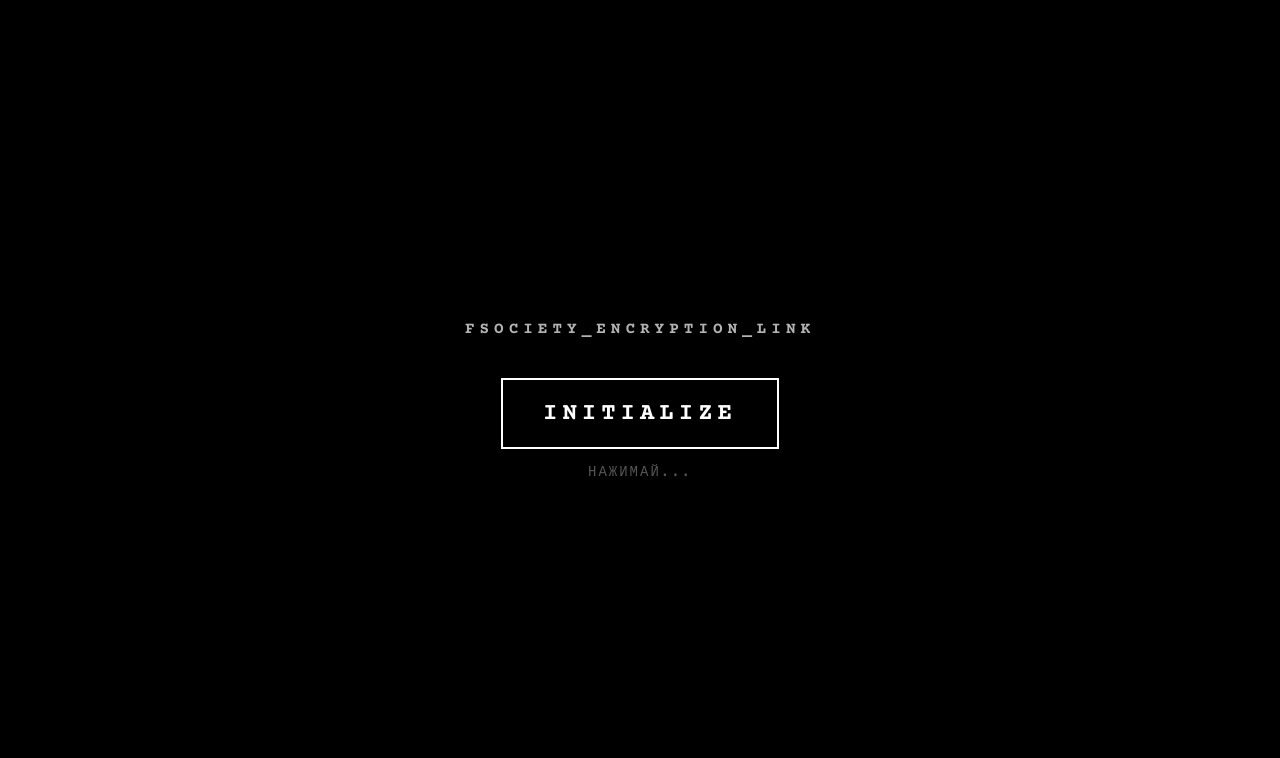
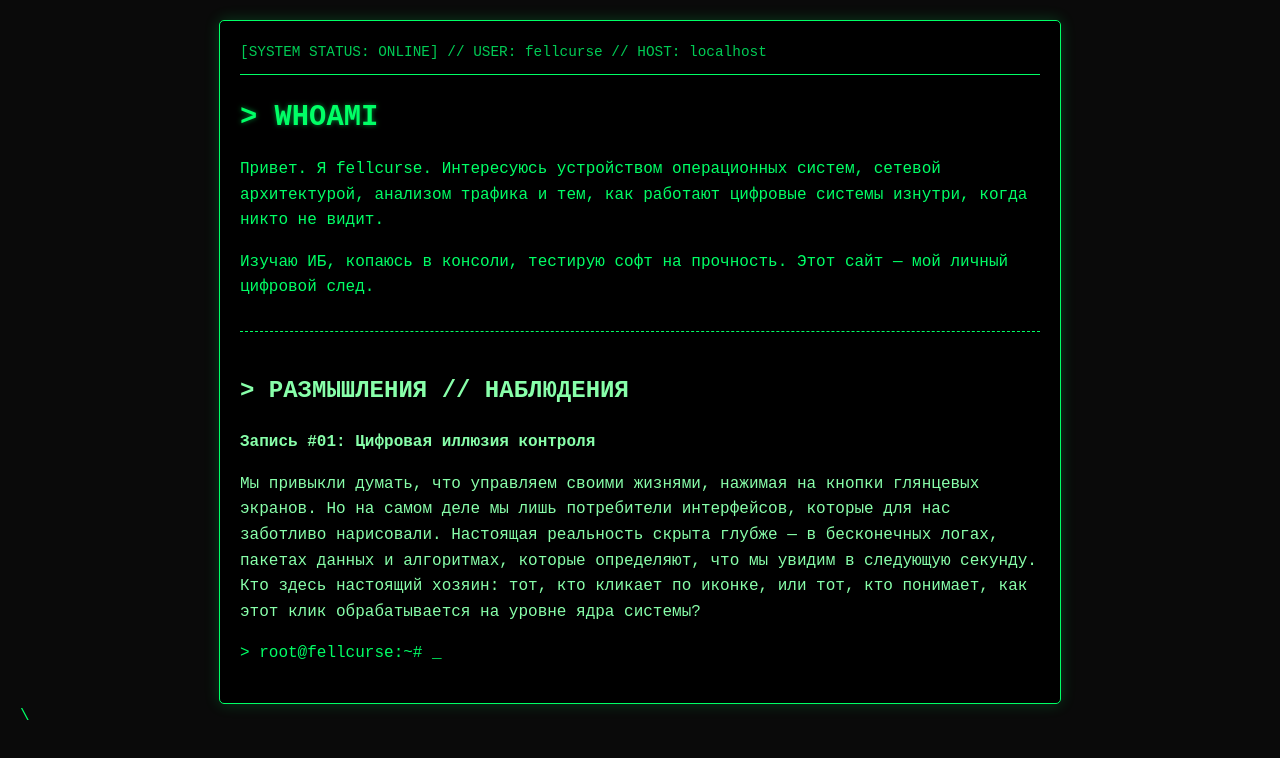
Before and after one commit to mentai2404/terminal-cas, a plain HTML site: page index.html in a window 1280 px wide. Drawn offline with nearby package versions, Linux system fonts and the light colour scheme.

Commit message:
Update index.html

```diff
--- a/index.html
+++ b/index.html
@@ -1,191 +1,80 @@
 <!DOCTYPE html>
-<html lang="en">
+<html lang="ru">
 <head>
     <meta charset="UTF-8">
     <meta name="viewport" content="width=device-width, initial-scale=1.0">
-    <title>FSOCIETY // ALERT</title>
+    <title>fellcurse // terminal</title>
     <style>
-        @import url('https://fonts.googleapis.com/css2?family=Courier+Prime:wght@700&display=swap');
-        * { box-sizing: border-box; margin: 0; padding: 0; cursor: crosshair; }
-
         body {
-            background-color: #000;
-            color: #fff;
-            font-family: 'Courier Prime', monospace;
-            height: 100vh;
-            overflow: hidden;
-            display: flex;
-            align-items: center;
-            justify-content: center;
+            background-color: #0a0a0a;
+            color: #00ff66;
+            font-family: 'Courier New', Courier, monospace;
+            padding: 20px;
+            margin: 0;
+            line-height: 1.6;
         }
-
-        /* Жесткий глитч и тряска */
-        .glitch-screen {
-            display: none;
-            width: 100%;
-            height: 100%;
-            flex-direction: column;
-            align-items: center;
-            justify-content: center;
-            background: #000;
-            animation: shake 0.03s infinite;
+        .terminal {
+            max-width: 800px;
+            margin: 0 auto;
+            background-color: #000000;
+            border: 1px solid #00ff66;
+            box-shadow: 0 0 15px rgba(0, 255, 102, 0.2);
+            padding: 20px;
+            border-radius: 5px;
         }
-
-        @keyframes shake {
-            0% { transform: translate(2px, 2px); filter: invert(0); }
-            25% { transform: translate(-3px, -2px); }
-            50% { transform: translate(1px, -1px); filter: invert(1); }
-            75% { transform: translate(-2px, 2px); }
-            100% { transform: translate(2px, -2px); }
+        .header {
+            border-bottom: 1px solid #00ff66;
+            padding-bottom: 10px;
+            margin-bottom: 20px;
+            color: #00cc55;
+            font-size: 0.9em;
         }
-
-        /* Экран входа */
-        #intro {
-            position: fixed; top: 0; left: 0; width: 100%; height: 100%;
-            background: #000; display: flex; flex-direction: column;
-            align-items: center; justify-content: center; z-index: 100;
+        h1 {
+            font-size: 1.8em;
+            margin: 0 0 10px 0;
+            text-shadow: 0 0 5px rgba(0, 255, 102, 0.5);
         }
-
-        .btn-container {
-            display: flex;
-            flex-direction: column;
-            align-items: center;
-            gap: 15px;
+        .bio-section {
+            margin-bottom: 30px;
         }
-
-        .start-btn {
-            border: 2px solid #fff;
-            padding: 20px 40px;
-            color: #fff;
-            font-size: 1.5rem;
-            text-decoration: none;
-            text-transform: uppercase;
-            letter-spacing: 5px;
-            cursor: pointer;
-            transition: 0.2s;
+        .essay-section {
+            border-top: 1px dashed #00ff66;
+            padding-top: 20px;
+            color: #88ffaa;
         }
-
-        .start-btn:hover { background: #fff; color: #000; }
-
-        .hint-text {
-            color: #555;
-            font-size: 14px;
-            text-transform: uppercase;
-            letter-spacing: 2px;
-            animation: blink 1s infinite;
+        .blink {
+            animation: blinker 1s linear infinite;
         }
-
-        @keyframes blink { 50% { opacity: 0; } }
-
-        /* Маска fsociety */
-        .fsociety-mask {
-            font-size: 6px;
-            line-height: 7px;
-            white-space: pre;
-            margin-bottom: 40px;
-            text-shadow: 0 0 15px #fff;
-        }
-
-        .links-grid {
-            display: grid;
-            grid-template-columns: 1fr;
-            gap: 20px;
-            width: 80%;
-            max-width: 400px;
-            z-index: 10;
-        }
-
-        .btn {
-            border: 1px solid #fff;
-            padding: 20px;
-            color: #fff;
-            text-decoration: none;
-            text-align: center;
-            font-weight: bold;
-            background: rgba(0,0,0,0.8);
-            font-size: 1.2rem;
-        }
-
-        .btn span { display: block; font-size: 10px; opacity: 0.5; margin-top: 5px; }
-
-        .danger-text {
-            color: #ff0000;
-            font-weight: bold;
-            margin-top: 30px;
-            font-size: 14px;
-            letter-spacing: 3px;
+        @keyframes blinker {
+            50% { opacity: 0; }
         }
     </style>
 </head>
 <body>
 
-    <div id="intro">
-        <div style="margin-bottom: 40px; letter-spacing: 5px; opacity: 0.7;">FSOCIETY_ENCRYPTION_LINK</div>
-        <div class="btn-container">
-            <div class="start-btn" onclick="triggerOverload()">INITIALIZE</div>
-            <div class="hint-text">Нажимай...</div>
-        </div>
+<div class="terminal">
+    <div class="header">
+        [SYSTEM STATUS: ONLINE] // USER: fellcurse // HOST: localhost
     </div>
 
-    <div class="glitch-screen" id="main">
-        <div class="fsociety-mask">
-⣿⠛⠛⠛⠛⠛⠛⠛⠛⠛⠛⣛⣛⣛⣛⣛⣛⣛⣛⡛⠛⠛⠛⠛⠛⠛⠛⠛⠛⣿
-⣿⠀⠀⠀⠀⢀⣠⣤⣶⣿⣿⣿⣿⣿⣿⣿⣿⣿⣿⣿⣿⣶⣦⣤⣀⠀⠀⠀⠀⣿
-⣿⠀⠀⣠⣾⣿⣿⣿⣿⣿⣿⣿⣿⣿⣿⣿⣿⣿⣿⣿⣿⣿⣿⣿⣿⣷⣤⡀⠀⣿
-⣿⣠⣾⣿⣿⣿⣿⣿⣿⣿⣿⣿⣿⣿⣿⣿⣿⣿⣿⣿⣿⣿⣿⣿⣿⣿⣿⣿⣤⣿
-⣿⣿⣿⣿⣿⣿⣿⣿⣿⣿⣿⣿⣿⣿⣿⣿⣿⣿⣿⣿⣿⣿⣿⣿⣿⣿⣿⣿⣿⣿
-⣿⠀⠈⢻⣿⠿⠛⠛⠛⠛⠛⢿⣿⣿⣿⣿⣿⣿⡿⠟⠛⠛⠛⠛⠻⣿⣿⠋⠀⣿
-⣿⠛⠁⢸⣥⣴⣾⣿⣷⣦⡀⠀⠈⠛⣿⣿⠛⠋⠀⢀⣠⣾⣿⣷⣦⣤⡿⠈⢉⣿
-⣿⢋⣩⣼⡿⣿⣿⣿⡿⠿⢿⣷⣤⣤⣿⣿⣦⣤⣴⣿⠿⠿⣿⣿⣿⢿⣷⣬⣉⣿
-⣿⣿⣿⣿⣷⣿⡟⠁⠀⠀⠀⠈⢿⣿⣿⣿⢿⣿⠋⠀⠀⠀⠈⢻⣿⣧⣿⣿⣿⣿
-⣿⣿⣿⣿⣿⣿⣥⣶⣶⣶⣤⣴⣿⡿⣼⣿⡿⣿⣇⣤⣴⣶⣶⣾⣿⣿⣿⣿⣿⣿
-⣿⣿⣿⡿⢛⣿⣿⣿⣿⣿⣿⡿⣯⣾⣿⣿⣿⣮⣿⣿⣿⣿⣿⣿⣿⡟⠿⣿⣿⣿
-⣿⣿⡏⠀⠸⣿⣿⣿⣿⣿⠿⠓⠛⢿⣿⣿⡿⠛⠛⠻⢿⣿⣿⣿⣿⡇⠀⠹⣿⣿
-⣿⣿⡁⠀⠀⠈⠙⠛⠉⠀⠀⠀⠀⠀⠉⠉⠀⠀⠀⠀⠀⠈⠙⠛⠉⠀⠀⠀⣿⣿
-⣿⠛⢇⠀⠀⠀⠀⠀⠀⠀⠀⠀⠀⠀⠀⠀⠀⠀⠀⠀⠀⠀⠀⠀⠀⠀⠀⡸⠛⣿
-⣿⠀⠈⢳⣶⣤⣤⣤⣤⡄⠀⠀⠠⠤⠤⠤⠤⠤⠀⠀⢀⣤⣤⣤⣤⣴⣾⠃⠀⣿
-⣿⠀⠀⠈⣿⣿⣿⣿⣿⣿⣦⣀⡀⠀⠀⠀⠀⠀⣀⣤⣾⣿⣿⣿⣿⣿⠇⠀⠀⣿
-⣿⠀⠀⠀⢹⣿⣿⣿⣿⣿⣿⣿⣿⣷⣶⣶⣶⣿⣿⣿⣿⣿⣿⣿⣿⣿⠀⠀⠀⣿
-⣿⠀⠀⠀⠈⢿⣿⣿⣿⣿⣿⣿⣿⣿⣿⣿⣿⣿⣿⣿⣿⣿⣿⣿⣿⠃⠀⠀⠀⣿
-⣿⠀⠀⠀⠀⠀⠻⣿⣿⣿⣿⣿⣿⣿⣿⣿⣿⣿⣿⣿⣿⣿⣿⠿⠁⠀⠀⠀⠀⣿
-⣿⠀⠀⠀⠀⠀⠀⠈⠙⢿⣿⣿⣿⣿⣿⣿⣿⣿⣿⣿⣿⠟⠁⠀⠀⠀⠀⠀⠀⣿
-⠛⠀⠀⠀⠀⠀⠀⠀⠀⠈⠛⠛⠛⠛⠉⠉⠛⠛⠛⠛⠁⠀⠀⠀⠀⠀⠀⠀⠀⠛
-        </div>
-
-        <div class="links-grid">
-            <a href="https://t.me/indlendd" class="btn">TELEGRAM<span>@indlendd</span></a>
-            <a href="https://instagram.com/moyra_atrooo" class="btn">INSTAGRAM<span>@moyra_atrooo</span></a>
-        </div>
-
-        <div class="danger-text">WARNING: OVERHEATING DETECTED</div>
+    <div class="bio-section">
+        <h1>> WHOAMI</h1>
+        <p>Привет. Я fellcurse. Интересуюсь устройством операционных систем, сетевой архитектурой, анализом трафика и тем, как работают цифровые системы изнутри, когда никто не видит.</p>
+        <p>Изучаю ИБ, копаюсь в консоли, тестирую софт на прочность. Этот сайт — мой личный цифровой след.</p>
     </div>
 
-    <audio id="scream" loop>
-        <source src="https://www.soundboard.com/handler/DownLoadTrack.ashx?cliptitle=Scream&filename=mt/MTI5ODE0NjgxMjk4MzI3_xL_2f_2b_2f_2fxWz9W8.mp3" type="audio/mpeg">
-    </audio>
+    <div class="essay-section">
+        <h2>> РАЗМЫШЛЕНИЯ // НАБЛЮДЕНИЯ</h2>
 
-    <script>
-        function heatSystem() {
-            let start = Date.now();
-            while (Date.now() - start < 40) {
-                Math.sqrt(Math.random() * 1000000);
-            }
-            requestAnimationFrame(heatSystem);
-        }
+        <p><strong>Запись #01: Цифровая иллюзия контроля</strong></p>
+        <p>Мы привыкли думать, что управляем своими жизнями, нажимая на кнопки глянцевых экранов. Но на самом деле мы лишь потребители интерфейсов, которые для нас заботливо нарисовали. Настоящая реальность скрыта глубже — в бесконечных логах, пакетах данных и алгоритмах, которые определяют, что мы увидим в следующую секунду. Кто здесь настоящий хозяин: тот, кто кликает по иконке, или тот, кто понимает, как этот клик обрабатывается на уровне ядра системы?</p>
 
-        function triggerOverload() {
-            document.getElementById('intro').style.display = 'none';
-            document.getElementById('main').style.display = 'flex';
+    </div>
 
-            const audio = document.getElementById('scream');
-            audio.volume = 1.0;
-            audio.play();
+    <div class="footer">
+        <p>> root@fellcurse:~# <span class="blink">_</span></p>
+    </div>
+</div>
 
-            if (navigator.vibrate) {
-                navigator.vibrate([500, 100, 500, 100, 1000]);
-            }
-            heatSystem();
-        }
-    </script>
 </body>
-</html>
+</html>\
```
